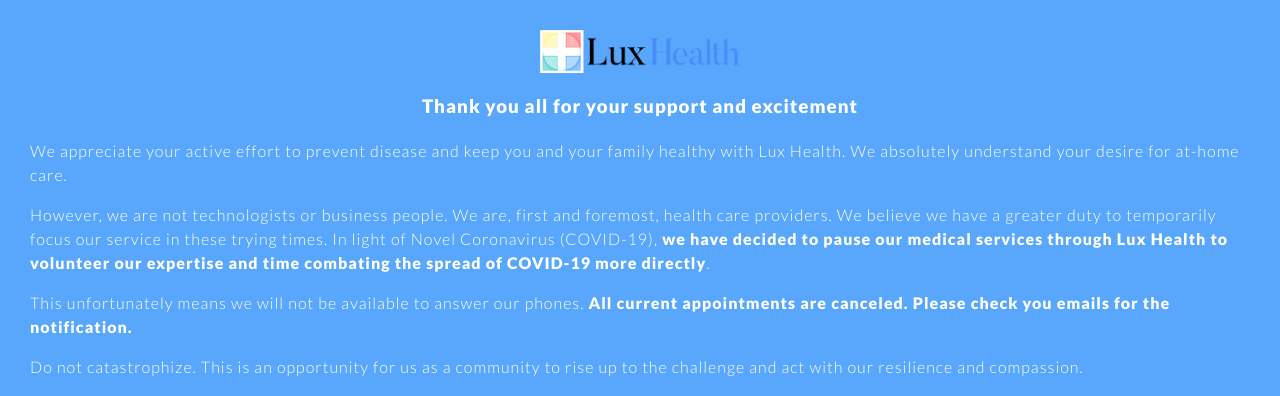
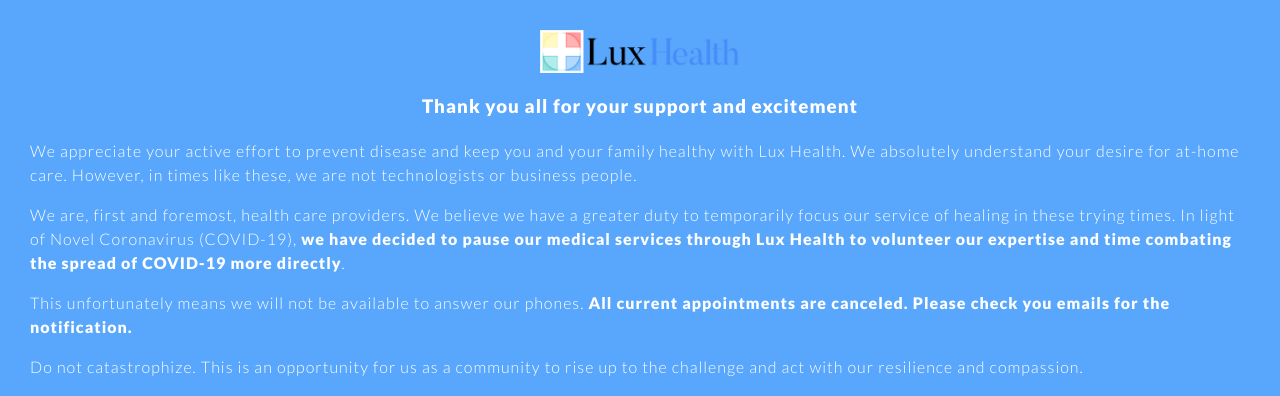
Before and after one commit to luxhealth/LuxHealth.github.io, a Jekyll site: the page built from index.md, in a window 1280 px wide and 900 px high, cut to the strip 0-396 px from the top of the window. Built offline with Jekyll 4.4.1, drawn with Linux system fonts in a browser that asks for light colours.

Commit message:
Edit covid message again

```diff
--- a/_includes/covid_notice.html
+++ b/_includes/covid_notice.html
@@ -1,8 +1,8 @@
 <aside class="fixed-top-notice">
     <img src="{{ base_url }}/assets/img/Lux-Logo-small.png" alt="Lux Health Logo" width="200px" height="43.1px" style="display: block; margin: 0 auto;" />
     <h3 style="text-align: center;">Thank you all for your support and excitement</h3>
-    <p>We appreciate your active effort to prevent disease and keep you and your family healthy with Lux Health.  We absolutely understand your desire for at-home care.</p>
-    <p>However, we are not technologists or business people.  We are, first and foremost, health care providers.  We believe we have a greater duty to temporarily focus our service in these trying times.  In light of Novel Coronavirus (COVID-19),
+    <p>We appreciate your active effort to prevent disease and keep you and your family healthy with Lux Health.  We absolutely understand your desire for at-home care.  However, in times like these, we are not technologists or business people.</p>
+    <p>We are, first and foremost, health care providers.  We believe we have a greater duty to temporarily focus our service of healing in these trying times.  In light of Novel Coronavirus (COVID-19),
     <strong>we have decided to pause our medical services through Lux Health to volunteer our expertise and time combating the spread of COVID-19 more directly</strong>.</p>
     <p>This unfortunately means we will not be available to answer our phones.  <strong>All current appointments are canceled.  Please check you emails for the notification.</strong></p>
     <p>Do not catastrophize.  This is an opportunity for us as a community to rise up to the challenge and act with our resilience and compassion.</p>
```
